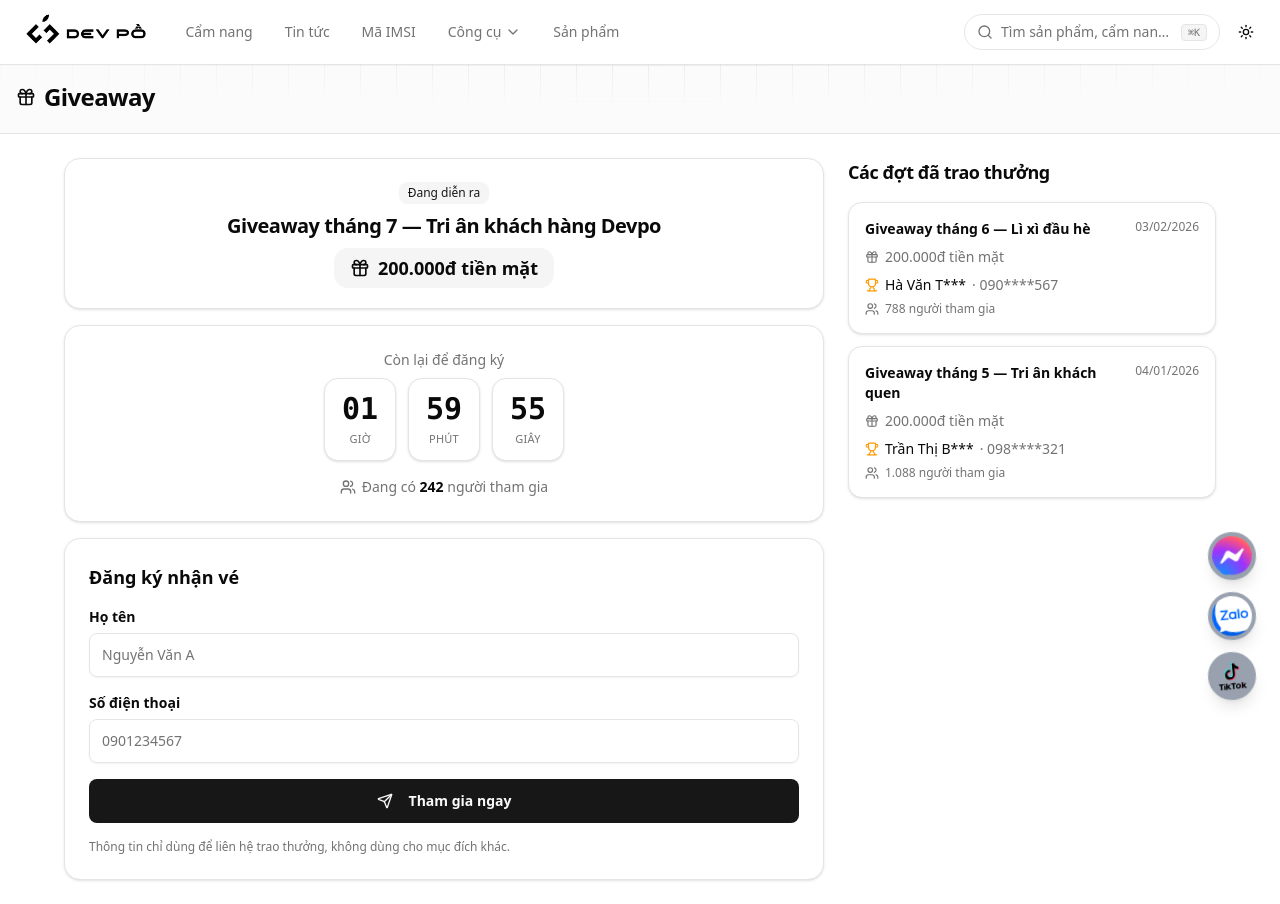
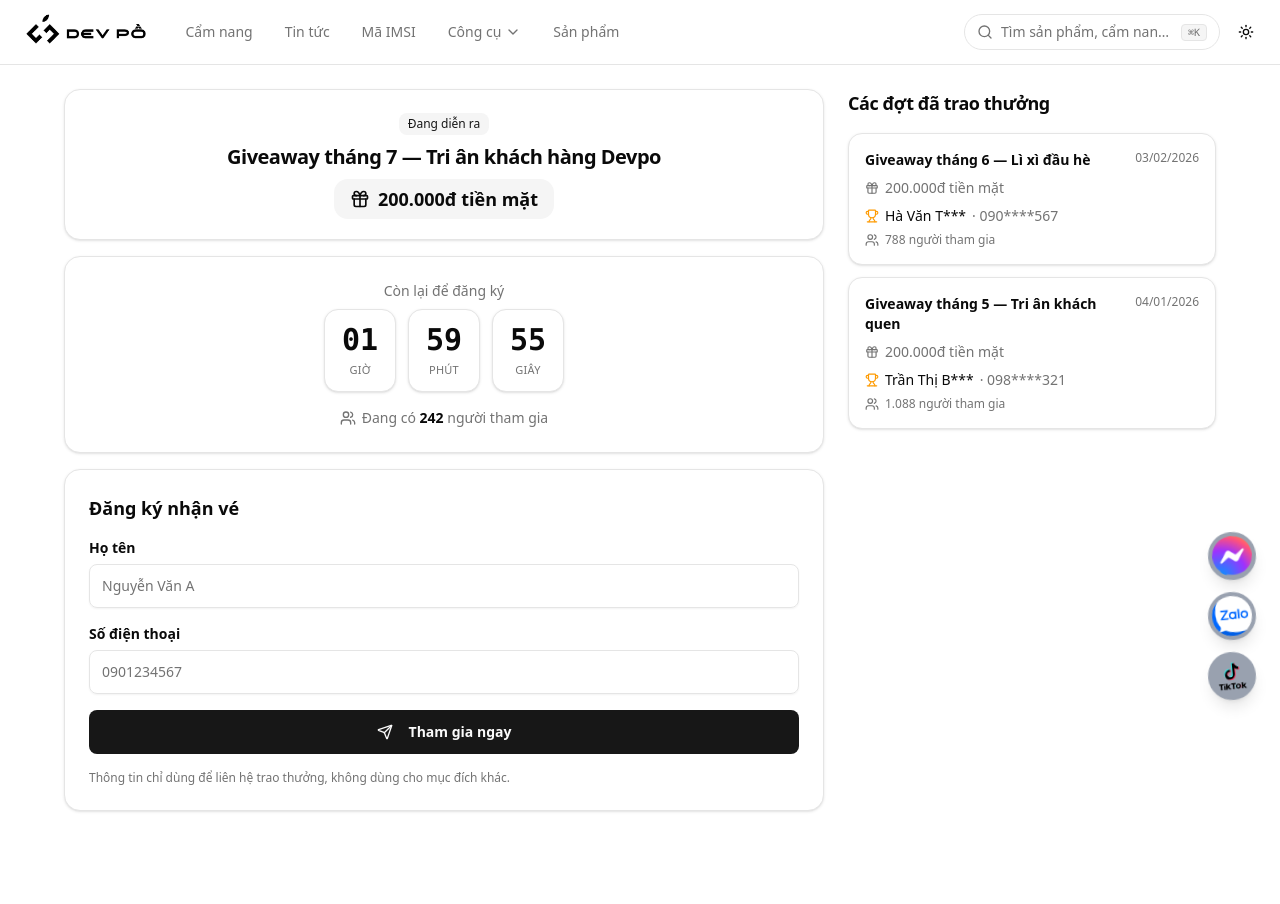
Before and after one commit to vddung2169/devpo-landingpage, a Next.js app: page /give-away in a window 1280 px wide. After the commit the page ends 865 px from the top, so only its background shows below. Built offline with nearby package versions, Linux system fonts and the light colour scheme.

Commit message:
delete hero giveaway

```diff
--- a/components/give-away/giveaway-client.tsx
+++ b/components/give-away/giveaway-client.tsx
@@ -150,24 +150,8 @@ export function GiveawayClient() {
 
   return (
     <div className="min-h-screen bg-background">
-      {/* Hero thương hiệu — tĩnh, hiện ngay để không nhảy layout */}
-      <section className="relative overflow-hidden border-b border-border bg-secondary/40">
-        <div
-          aria-hidden
-          className="pointer-events-none absolute inset-0 [mask-image:radial-gradient(60%_60%_at_50%_0%,black,transparent)]"
-        >
-          <div className="absolute inset-0 bg-[linear-gradient(to_right,color-mix(in_oklch,var(--foreground)_6%,transparent)_1px,transparent_1px),linear-gradient(to_bottom,color-mix(in_oklch,var(--foreground)_6%,transparent)_1px,transparent_1px)] bg-[size:36px_36px]" />
-        </div>
-        <div className="container relative mx-auto px-4 pb-5 pt-4">
-          <div className="flex flex-wrap items-center gap-x-3 gap-y-1">
-            <h1 className="flex items-center gap-2 text-xl font-bold tracking-tight text-foreground md:text-2xl">
-              <Gift className="h-5 w-5" />
-              Giveaway
-            </h1>
 
-          </div>
-        </div>
-      </section>
+
 
       {/* Thân trang */}
       <div className="container mx-auto px-4">
```
